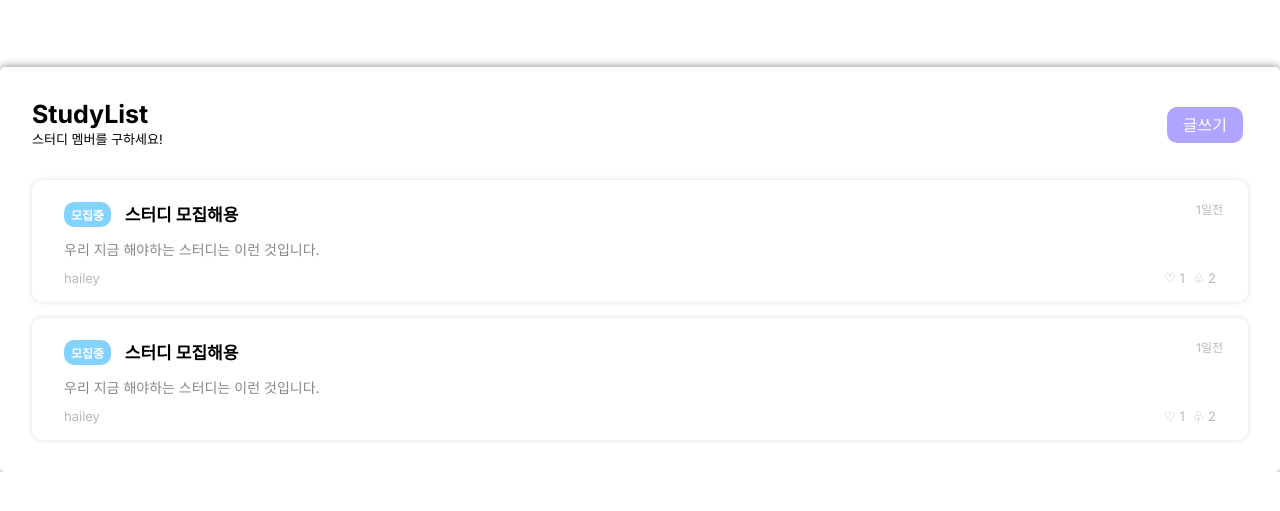
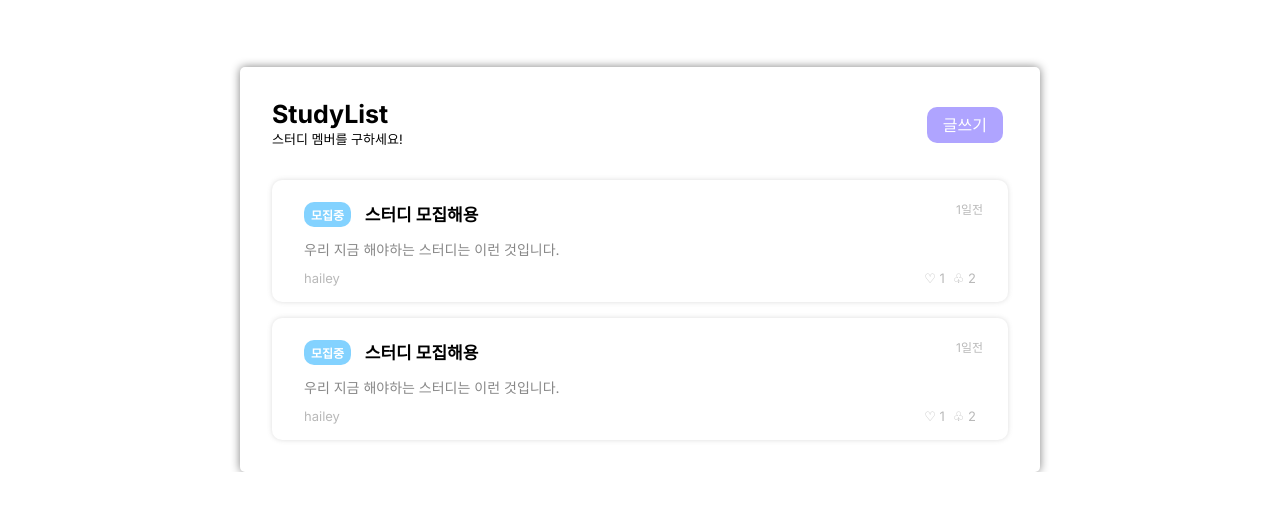
Before and after one commit to haileyham/study-now, a Next.js app: page /study-post in a window 1280 px wide. Shown: the part 173-684 px from the top of the page. Built offline with nearby package versions, Linux system fonts and the light colour scheme.

Commit message:
(#6) style : 스터디목록페이지 container 및 main width 조절

```diff
--- a/app/study-post/page.module.scss
+++ b/app/study-post/page.module.scss
@@ -1,6 +1,6 @@
 .studyMain {
+  margin: auto;
   max-width: 800px;
-  margin: auto;
   padding: 2rem;
   box-shadow: var(--box-shadow);
   border-radius: var(--border-radius-s);
@@ -84,9 +84,6 @@
 
 /* 데스크탑 화면 스타일 */
 @media (min-width: 1024px) {
-  .studyMain {
-    max-width: var(--max-width);
-  }
   .studyList {
     padding: 1rem 2rem;
     .status {
--- a/app/study-post/page.tsx
+++ b/app/study-post/page.tsx
@@ -5,6 +5,7 @@ import Link from 'next/link';
 export default function StudyPost() {
   return (
     <>
+      <div className="container">
         <main className={styles.studyMain}>
           <header className={styles.studyHeader}>
             <div>
@@ -44,6 +45,7 @@ export default function StudyPost() {
             </Link>
           </section>
         </main>
+      </div>
     </>
   );
 }
```
Lines whose indentation alone changed are shown as unchanged.
